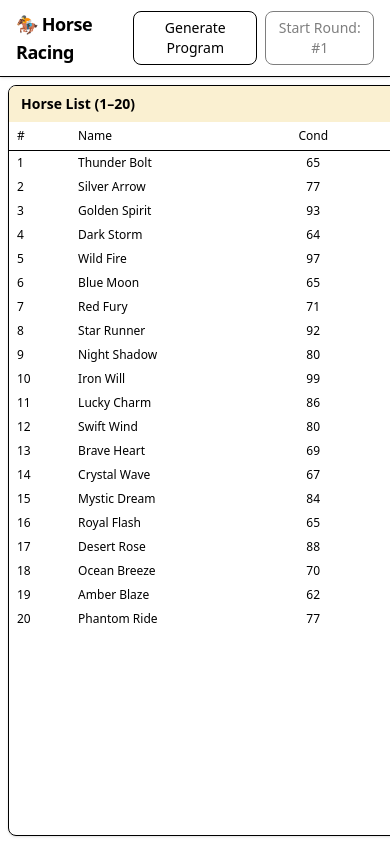
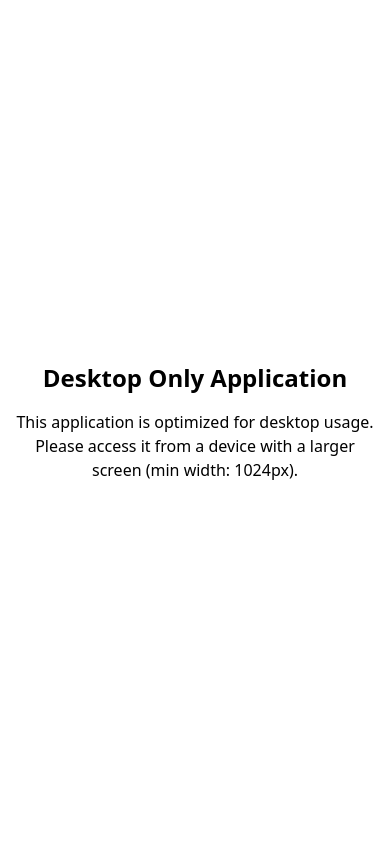
Before and after one commit to Psevdon1m/insider-one-case-study, a Vue app: page / in a window 390 px wide. Built offline with nearby package versions, Linux system fonts and the light colour scheme.

Commit message:
fix RaceTrack resize, mob/tablet style

```diff
--- a/src/App.vue
+++ b/src/App.vue
@@ -1,9 +1,13 @@
 <script setup lang="ts">
+import { useWindowSize } from "@/core/composables/useWindowSize";
+import MobileNotSupported from "@/core/components/shared/MobileNotSupported.vue";
 
+const { isMobile } = useWindowSize();
 </script>
 
 <template>
-  <div>
+  <div v-if="!isMobile">
     <router-view />
   </div>
+  <MobileNotSupported v-else />
 </template>
--- /dev/null
+++ b/src/core/components/shared/MobileNotSupported.vue
@@ -0,0 +1,13 @@
+<script setup lang="ts">
+</script>
+
+<template>
+  <div class="flex flex-col items-center justify-center h-screen bg-background text-center p-4">
+    <div class="max-w-md space-y-4">
+      <h1 class="text-2xl font-bold">Desktop Only Application</h1>
+      <p class="text-muted-foreground">
+        This application is optimized for desktop usage. Please access it from a device with a larger screen (min width: 1024px).
+      </p>
+    </div>
+  </div>
+</template>
--- /dev/null
+++ b/src/core/composables/useWindowSize.ts
@@ -0,0 +1,24 @@
+import { ref, onMounted, onUnmounted, computed } from "vue";
+import { useThrottleFn } from "@vueuse/core";
+
+export function useWindowSize() {
+    const width = ref(window.innerWidth);
+    const height = ref(window.innerHeight);
+
+    const update = useThrottleFn(() => {
+        width.value = window.innerWidth;
+        height.value = window.innerHeight;
+    }, 500);
+
+    onMounted(() => {
+        window.addEventListener("resize", update);
+    });
+
+    onUnmounted(() => {
+        window.removeEventListener("resize", update);
+    });
+
+    const isMobile = computed(() => width.value < 1024);
+
+    return { width, height, isMobile };
+}
--- a/src/modules/race/components/RaceTrack.vue
+++ b/src/modules/race/components/RaceTrack.vue
@@ -26,7 +26,7 @@ watch(
 </script>
 <template>
   <div
-    class="flex flex-col h-full border rounded-lg bg-card shadow-sm overflow-hidden"
+    class="flex flex-col h-full border rounded-lg bg-card shadow-sm overflow-hidden min-w-[800px] min-h-[500px]"
   >
     <div class="px-3 py-2 text-sm font-semibold border-b bg-muted/30">
       Race Track
@@ -35,12 +35,12 @@ watch(
       <!--  Finish line  -->
       <div
         class="absolute top-2 bottom-10 w-1 z-10"
-        :style="{ right: '16px', background: 'hsl(0 72% 51%)' }"
+        :style="{ left: '95%', background: 'hsl(0 72% 51%)' }"
       />
       <div
         class="absolute top-2 bottom-10 w-3 z-10 opacity-20"
         :style="{
-          right: '12px',
+          left: 'calc(95% + 4px)',
           background:
             'repeating-linear-gradient(0deg, hsl(0 72% 51%) 0px, hsl(0 72% 51%) 4px, transparent 4px, transparent 8px)',
         }"
--- a/src/modules/race/views/Dashboard.vue
+++ b/src/modules/race/views/Dashboard.vue
@@ -285,19 +285,19 @@ const canGenerate = computed(
     <!-- /Header -->
 
     <!-- Main content -->
-    <div class="flex flex-1 gap-2 p-2 overflow-hidden min-h-0">
+    <div class="flex flex-1 flex-col 2xl:flex-row gap-2 p-2 overflow-y-auto 2xl:overflow-hidden min-h-0">
       <!-- Left — Horse List -->
-      <div class="w-md shrink-0">
+      <div class="w-full 2xl:w-xs shrink-0 order-2 2xl:order-1">
         <HorseList :horses :raceHorses />
       </div>
 
       <!-- Center — Race Track -->
-      <div class="w-4xl">
+      <div class="w-full 2xl:w-4xl overflow-auto order-1 2xl:order-2 min-h-[500px]">
         <RaceTrack :raceHorses :raceStatus :distance :raceLeader />
       </div>
 
       <!-- Right — Program & Results  -->
-      <div class="w-xl h-full overflow-scroll">
+      <div class="w-full 2xl:w-xl min-h-[400px] 2xl:h-full overflow-auto order-3 2xl:order-3">
         <ResultsList :program="raceHorses" :results="resultsPerRound" />
       </div>
     </div>
```
